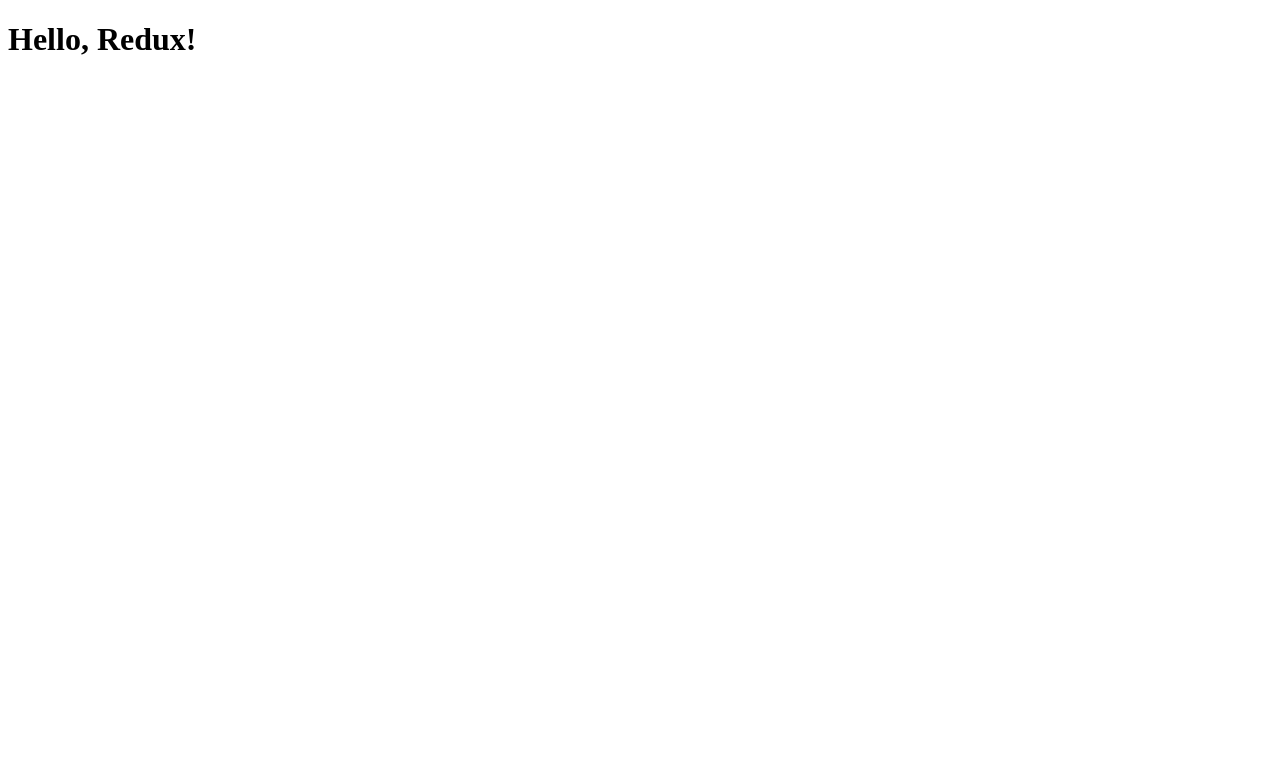
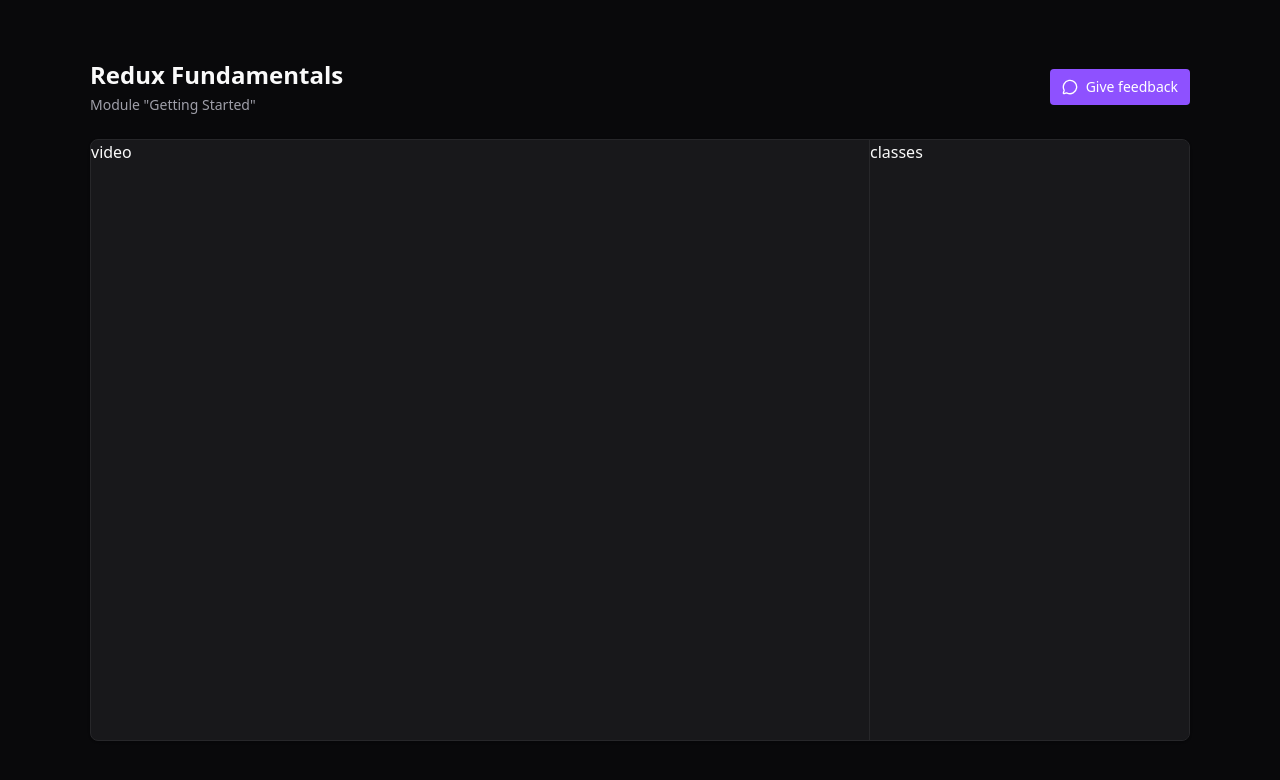
Before and after one commit to jhonnydelima/react-redux-zustand, a React (Vite) app: page / in a window 1280 px wide. Shown: the top 780 px of the page. Built offline with nearby package versions, Linux system fonts and the light colour scheme.

Commit message:
feat: create base structure from `Player` page

```diff
--- a/src/App.tsx
+++ b/src/App.tsx
@@ -1,10 +1,12 @@
+import "./styles/globals.css";
 import { Provider as ReduxProvider } from "react-redux";
 import { store } from "./store";
+import { Player } from "./pages/Player";
 
 export function App() {
   return (
     <ReduxProvider store={store}>
-      <h1>Hello, Redux!</h1>
+      <Player />
     </ReduxProvider>
   );
 }
--- /dev/null
+++ b/src/pages/Player.tsx
@@ -0,0 +1,31 @@
+import { MessageCircle } from "lucide-react";
+
+export function Player() {
+  return (
+    <div className="h-screen bg-zinc-950 text-zinc-50 flex justify-center items-center">
+      <div className="flex w-[1100px] flex-col gap-6">
+        <div className="flex items-center justify-between">
+          {/* Header */}
+          <div className="flex flex-col gap-1">
+            <h1 className="text-2xl font-bold">Redux Fundamentals</h1>
+            <span className="text-sm text-zinc-400">
+              Module "Getting Started"
+            </span>
+          </div>
+
+          <button className="flex items-center gap-2 rounded bg-violet-500 px-3 py-2 text-sm font-medium text-white hover:bg-violet-600 transition-colors cursor-pointer">
+            <MessageCircle className="w-4 h-4" />
+            Give feedback
+          </button>
+        </div>
+
+        <main className="relative flex overflow-hidden rounded-lg border border-zinc-800 bg-zinc-900 shadow">
+          <div className="flex-1">video</div>
+          <aside className="w-80 border-l border-zinc-800 bg-zinc-900 h-[600px]">
+            classes
+          </aside>
+        </main>
+      </div>
+    </div>
+  );
+}
```
